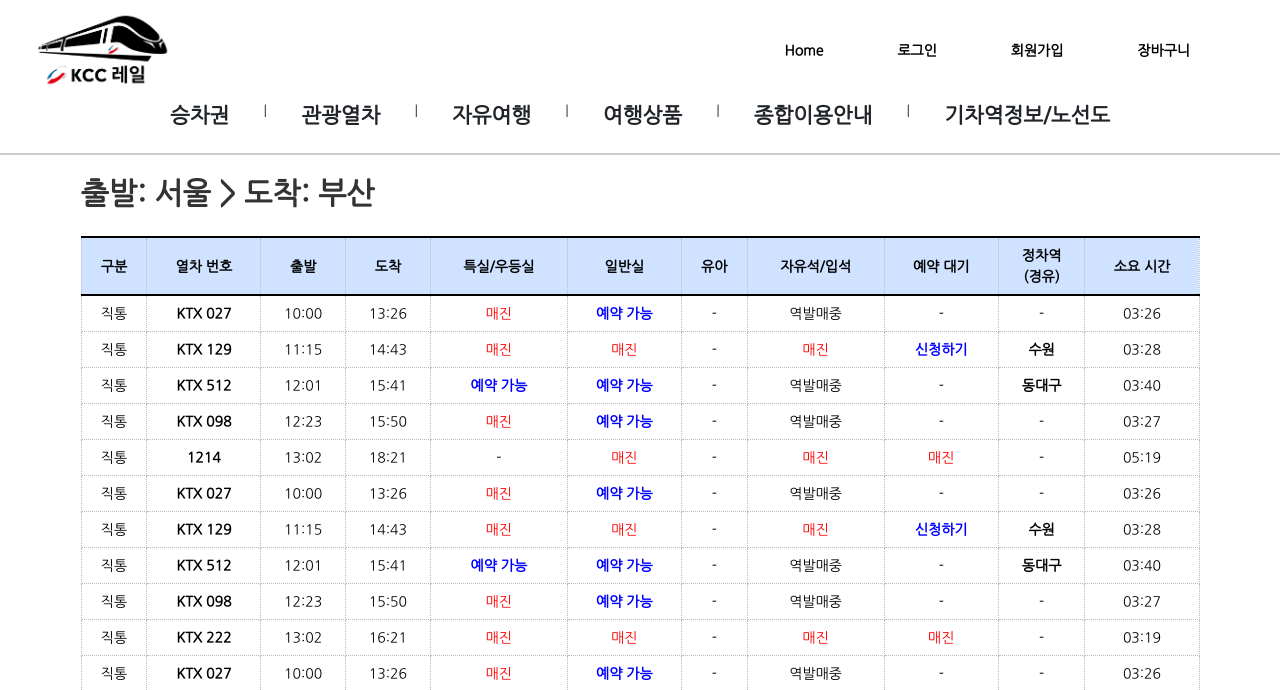
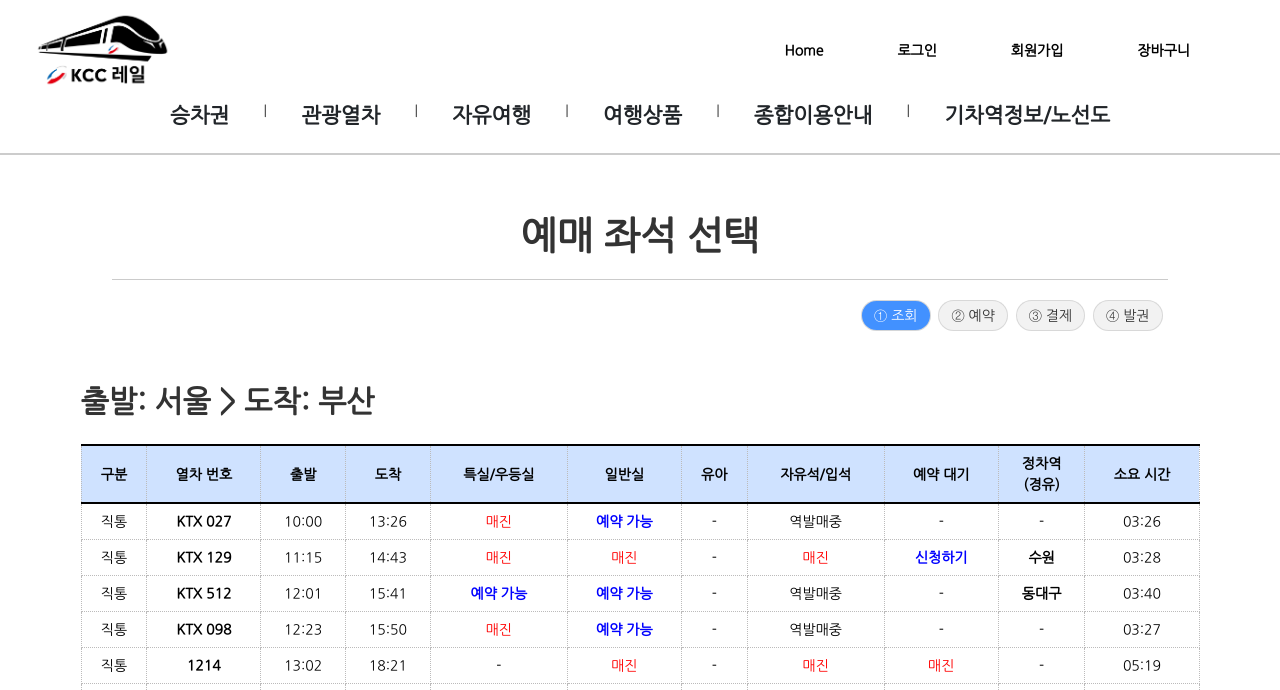
Before and after one commit to jinaa11/miniproject, a plain HTML site: page WebContent/jueun/trainInquiry.html in a window 1280 px wide. Shown: the top 690 px of the page. Drawn offline with nearby package versions, Linux system fonts and the light colour scheme.

Commit message:
stage 공통 제작

```diff
--- a/WebContent/common/common.css
+++ b/WebContent/common/common.css
@@ -40,6 +40,32 @@ body {
 	color: #333;
 	padding-top: 170px; /* 헤더 높이만큼 상단에 패딩을 줘서 헤더에 내용이 가려지지 않도록 함 */
 }
+/* stage start */
+#stage span {
+	background-color: #f2f2f2fa;
+	color: #333;
+	padding: 4px 12px;
+	border-radius: 20px;
+	font-weight: normal;
+	display: inline-block; /* Inline-block for proper spacing */
+	margin: 2px; /* Slight margin for spacing between steps */
+	cursor: pointer; /* Pointer cursor on hover */
+	border: 1px solid #d8d8d8fa; /* Border for the steps */
+}
+
+#stage .on {
+	background-color: #4291ff; /* Blue background for the active step */
+	color: white; /* White text for visibility */
+}
+
+.fw-bold{
+	font-weight: 700 !important;
+	font-size: calc(1.375rem + 1.5vw);
+	margin-bottom: .5rem;
+	line-height: 1.2;
+}
+/* stage end */
+
 
 
 /* header start */
--- /dev/null
+++ b/WebContent/common/stage.html
@@ -0,0 +1,14 @@
+<section class="container container-e p-5 h-25">
+  <div class="sub_tit_area d-flex justify-content-center align-items-center h-25">
+      <h1 class="fw-bold">예매 좌석 선택</h1>
+  </div>
+  <hr>
+  <div id="stage" class="d-flex flex-row-reverse">
+      <div class="p-1">
+          <span>① 조회</span>
+          <span>② 예약</span>
+          <span>③ 결제</span>
+          <span>④ 발권</span>
+      </div>
+  </div>
+</section>
--- a/WebContent/jueun/trainInquiry.html
+++ b/WebContent/jueun/trainInquiry.html
@@ -14,6 +14,7 @@
   </head>
 <body>
   <div id='header1'></div>
+  <div id="stage"></div>
   <div class="container" id="caption"></div>
   <div class="container my-4 table‑wrapper">
     <table class="table table-hover text-center table-custom">
--- a/WebContent/jueun/trainInquiry.js
+++ b/WebContent/jueun/trainInquiry.js
@@ -1,4 +1,8 @@
 $(function(){
+  $('#stage').load('/WebContent/common/stage.html', function () {
+    $(this).find('span:eq(0)').addClass('on');
+  });
+
   $.getJSON('/WebContent/json/trainTime.json', function(data){
     $("#caption").text("출발: "+data[0].출발역+ " > 도착: " +data[0].도착역);
 
@@ -22,7 +26,7 @@ $(function(){
     updateSoldOut();
 
     $(document).on('click', '.highlight', function() {
-      window.location.href = '/WebContent/main.html';
+      window.location.href = '/WebContent/reserve/Reservation.html';
     });
   })
   return false;
```
